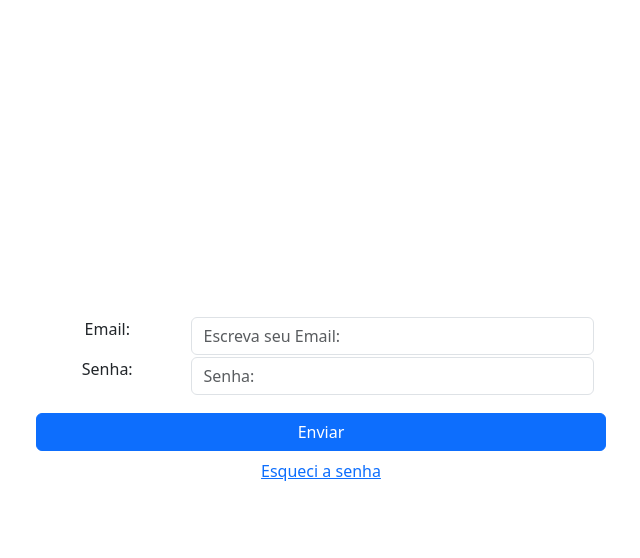
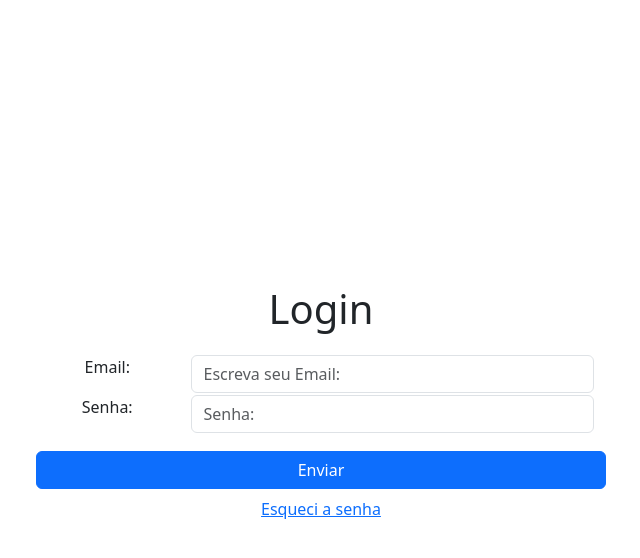
Before and after one commit to samukagomes/Python, a Flask app: page /login/ in a window 1280 px wide. Shown: the top 558 px of the page, without its empty margins (34-674 px from the left). Run offline with Flask 3, Linux system fonts and the light colour scheme.

Commit message:
Atualizações de interface

```diff
--- a/Projetos/Sites/Flask/Login/templates/login.html
+++ b/Projetos/Sites/Flask/Login/templates/login.html
@@ -4,7 +4,7 @@
     <meta charset="UTF-8">
     <meta name="viewport" content="width=<device-width>, initial-scale=1.0">
     <link href="https://cdn.jsdelivr.net/npm/bootstrap@5.3.1/dist/css/bootstrap.min.css" rel="stylesheet" integrity="sha384-4bw+/aepP/YC94hEpVNVgiZdgIC5+VKNBQNGCHeKRQN+PtmoHDEXuppvnDJzQIu9" crossorigin="anonymous">
-    <title>Document</title>
+    <title>Login</title>
 </head>
 
 <body>
@@ -12,6 +12,7 @@
         <div class="row align-items-center vh-100">
             <div class="col-6">
                 <div class="row">
+                    <p class="fs-1">Login</p>
                     <div class="col-md-3 col-sm-12">
                         <p>Email:</p>
                     </div>
@@ -19,7 +20,6 @@
                         <input type="email" class="form-control" placeholder="Escreva seu Email:">
                     </div>
                 </div>
-
 
                 <div class="row">
                    <div class="col-md-3 col-sm-12">
```
